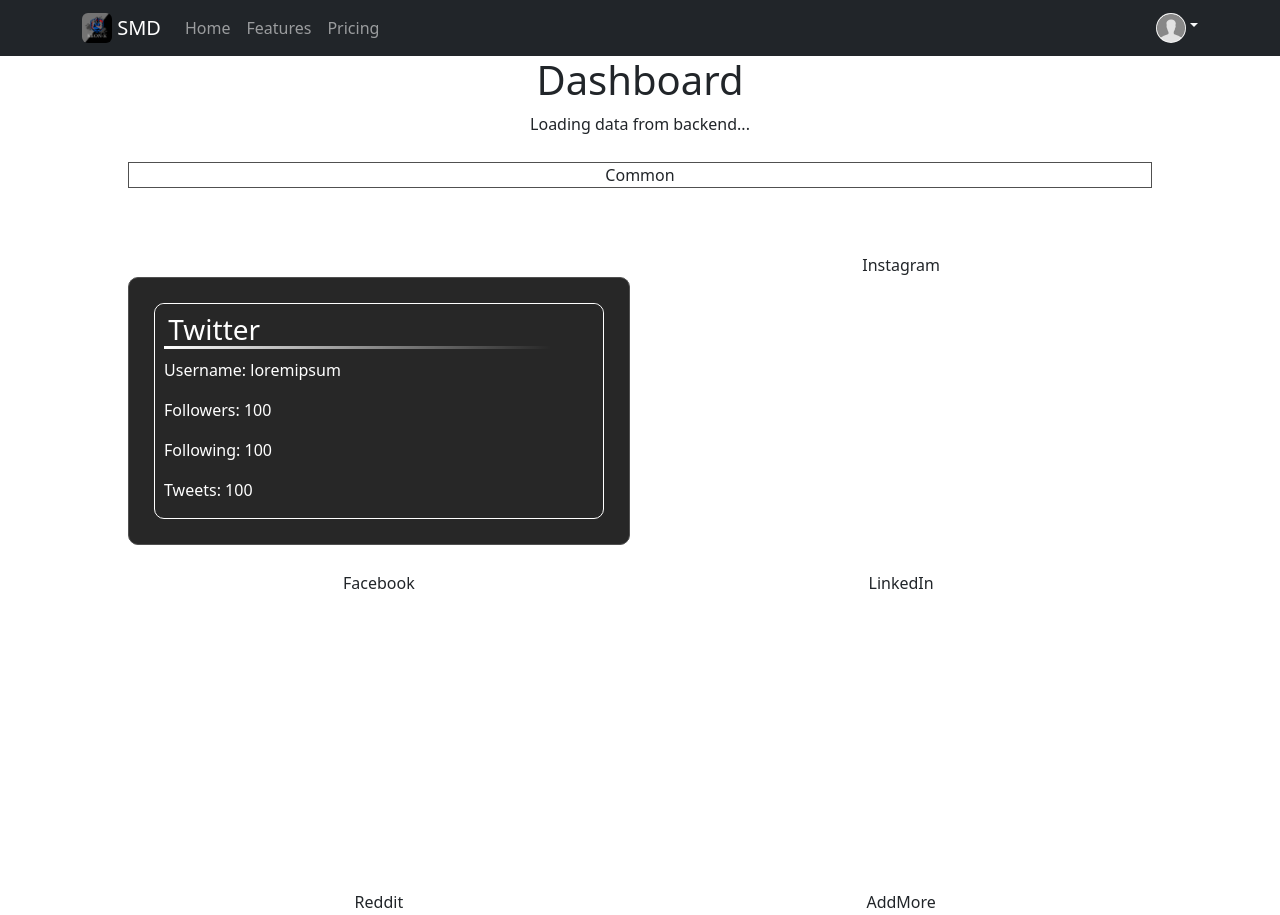
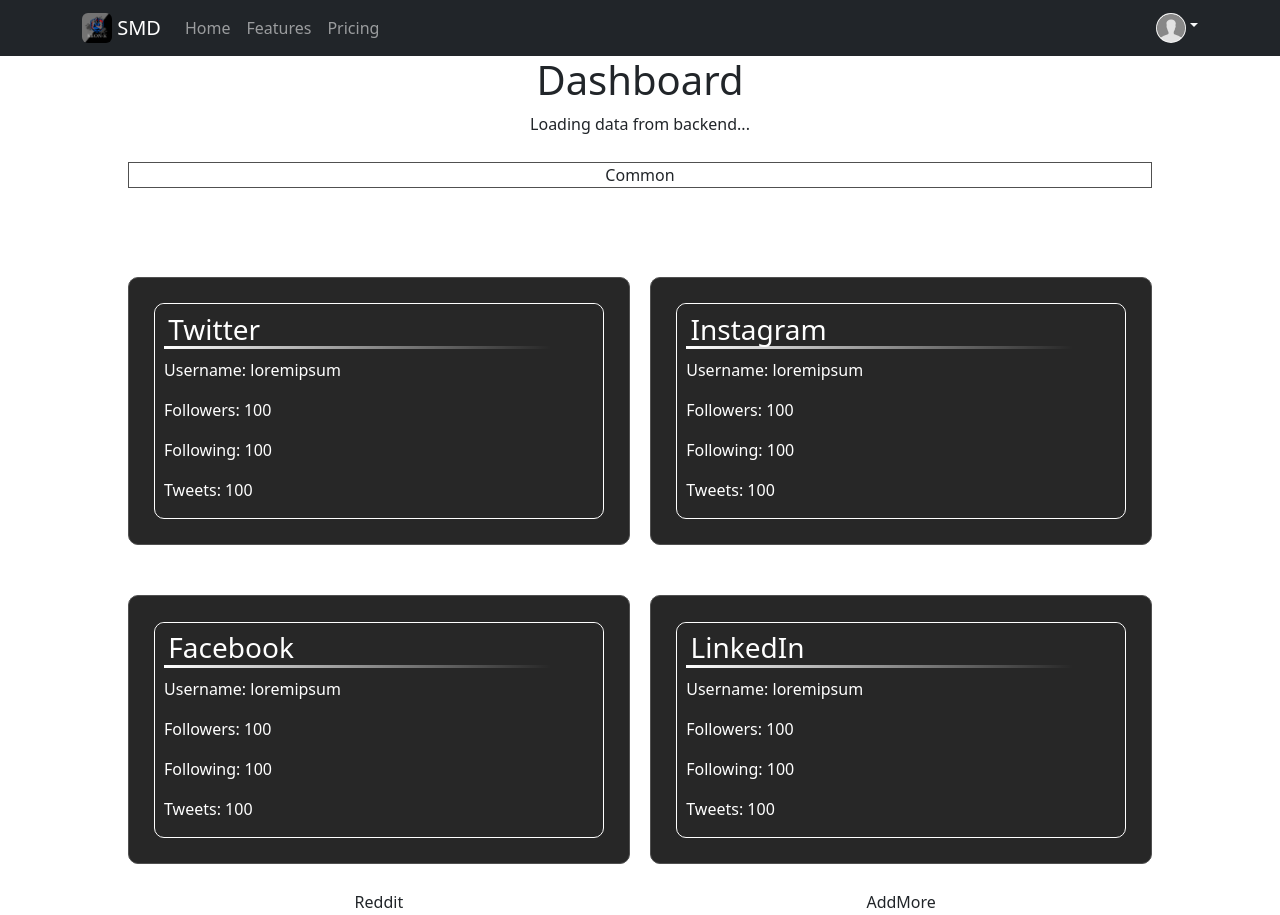
Before and after one commit to binayakbishnu/social-media-dashboard, a React (Create React App) app: page / in a window 1280 px wide. Built offline with nearby package versions, Linux system fonts and the light colour scheme; no server answers.

Commit message:
feat: set up all components for backend

```diff
--- a/src/Dashboard.jsx
+++ b/src/Dashboard.jsx
@@ -14,10 +14,10 @@
 function Dashboard() {
   const [data, setData] = useState(null);
 
+  const [twitterStats, setTwitterStats] = useState({});
   const [instagramStats, setInstagramStats] = useState({});
   const [facebookStats, setFacebookStats] = useState({});
   const [linkedinStats, setLinkedinStats] = useState({});
-  const [twitterStats, setTwitterStats] = useState({});
 
   useEffect(() => {
     //- fetching data from backend
@@ -55,7 +55,7 @@
     };
 
 
-    /* //- fetching initial data
+    //- fetching initial data
     fetchTwitterStats();
     fetchInstagramStats();
     fetchFacebookStats();
@@ -80,7 +80,7 @@
 
     return () => {
       clearInterval(interval);
-    }; */
+    };
   }, []);
 
   return (
@@ -94,6 +94,7 @@
       )}
 
       <Common />
+
       <div className={`${dashBoardStyles.mainContentParent}`}>
         {twitterStats && (
           <Twitter
@@ -101,9 +102,23 @@
           />
         )}
 
-        <Instagram />
-        <Facebook />
-        <LinkedIn />
+        {instagramStats && (
+          <Instagram
+            instagramStats={instagramStats}
+          />
+        )}
+        {facebookStats && (
+          <Facebook
+            facebookStats={facebookStats}
+          />
+        )}
+        {linkedinStats && (
+          <LinkedIn
+            linkedinStats={linkedinStats}
+          />
+        )}
+
+
         <Reddit />
 
         <AddMore />
--- a/src/components/Facebook.jsx
+++ b/src/components/Facebook.jsx
@@ -2,9 +2,32 @@
 
 import componentStyles from './Component.module.css'
 
-function Facebook() {
+function Facebook({facebookStats}) {
   return (
-    <div className={`${componentStyles.parentContainer}`}>Facebook</div>
+    <div className={`${componentStyles.outerParent}`}>
+      <div className={`${componentStyles.parentContainer}`}>
+        {/* <div className={`${componentStyles.parentHeadingContainerBorder}`}> */}
+        <div className={`${componentStyles.parentHeadingContainer}`}>
+          <h3 className={`${componentStyles.parentHeading}`}>Facebook</h3>
+          <div className={`${componentStyles.parentHeadingLine}`}></div>
+        </div>
+        {/* </div> */}
+        <div className={`${componentStyles.mainContent}`}>
+          <p className={`${componentStyles.dataFields}`}>
+            Username: <span className={`${componentStyles.dataValues}`}> {facebookStats.username ? facebookStats.username : 'loremipsum'}</span>
+          </p>
+          <p className={`${componentStyles.dataFields}`}>
+            Followers: <span className={`${componentStyles.dataValues}`}> {facebookStats.followers ? facebookStats.followers : 100}</span>
+          </p>
+          <p className={`${componentStyles.dataFields}`}>
+            Following: <span className={`${componentStyles.dataValues}`}> {facebookStats.following ? facebookStats.following : 100}</span>
+          </p>
+          <p className={`${componentStyles.dataFields}`}>
+            Tweets: <span className={`${componentStyles.dataValues}`}> {facebookStats.tweetCount ? facebookStats.tweetCount : 100}</span>
+          </p>
+        </div>
+      </div>
+    </div>
   )
 }
 
--- a/src/components/Instagram.jsx
+++ b/src/components/Instagram.jsx
@@ -2,9 +2,32 @@
 
 import componentStyles from './Component.module.css'
 
-function Instagram() {
+function Instagram({instagramStats}) {
   return (
-    <div className={`${componentStyles.parentContainer}`}>Instagram</div>
+    <div className={`${componentStyles.outerParent}`}>
+      <div className={`${componentStyles.parentContainer}`}>
+        {/* <div className={`${componentStyles.parentHeadingContainerBorder}`}> */}
+        <div className={`${componentStyles.parentHeadingContainer}`}>
+          <h3 className={`${componentStyles.parentHeading}`}>Instagram</h3>
+          <div className={`${componentStyles.parentHeadingLine}`}></div>
+        </div>
+        {/* </div> */}
+        <div className={`${componentStyles.mainContent}`}>
+          <p className={`${componentStyles.dataFields}`}>
+            Username: <span className={`${componentStyles.dataValues}`}> {instagramStats.username ? instagramStats.username : 'loremipsum'}</span>
+          </p>
+          <p className={`${componentStyles.dataFields}`}>
+            Followers: <span className={`${componentStyles.dataValues}`}> {instagramStats.followers ? instagramStats.followers : 100}</span>
+          </p>
+          <p className={`${componentStyles.dataFields}`}>
+            Following: <span className={`${componentStyles.dataValues}`}> {instagramStats.following ? instagramStats.following : 100}</span>
+          </p>
+          <p className={`${componentStyles.dataFields}`}>
+            Tweets: <span className={`${componentStyles.dataValues}`}> {instagramStats.tweetCount ? instagramStats.tweetCount : 100}</span>
+          </p>
+        </div>
+      </div>
+    </div>
   )
 }
 
--- a/src/components/LinkedIn.jsx
+++ b/src/components/LinkedIn.jsx
@@ -2,9 +2,32 @@
 
 import componentStyles from './Component.module.css'
 
-function LinkedIn() {
+function LinkedIn({linkedinStats}) {
   return (
-    <div className={`${componentStyles.parentContainer}`}>LinkedIn</div>
+    <div className={`${componentStyles.outerParent}`}>
+      <div className={`${componentStyles.parentContainer}`}>
+        {/* <div className={`${componentStyles.parentHeadingContainerBorder}`}> */}
+        <div className={`${componentStyles.parentHeadingContainer}`}>
+          <h3 className={`${componentStyles.parentHeading}`}>LinkedIn</h3>
+          <div className={`${componentStyles.parentHeadingLine}`}></div>
+        </div>
+        {/* </div> */}
+        <div className={`${componentStyles.mainContent}`}>
+          <p className={`${componentStyles.dataFields}`}>
+            Username: <span className={`${componentStyles.dataValues}`}> {linkedinStats.username ? linkedinStats.username : 'loremipsum'}</span>
+          </p>
+          <p className={`${componentStyles.dataFields}`}>
+            Followers: <span className={`${componentStyles.dataValues}`}> {linkedinStats.followers ? linkedinStats.followers : 100}</span>
+          </p>
+          <p className={`${componentStyles.dataFields}`}>
+            Following: <span className={`${componentStyles.dataValues}`}> {linkedinStats.following ? linkedinStats.following : 100}</span>
+          </p>
+          <p className={`${componentStyles.dataFields}`}>
+            Tweets: <span className={`${componentStyles.dataValues}`}> {linkedinStats.tweetCount ? linkedinStats.tweetCount : 100}</span>
+          </p>
+        </div>
+      </div>
+    </div>
   )
 }
 
```
Also changed, not shown: src/components/Component.jsx (deleted, +0 -22 lines), src/components/Twitter.jsx (+4 -4 lines).
